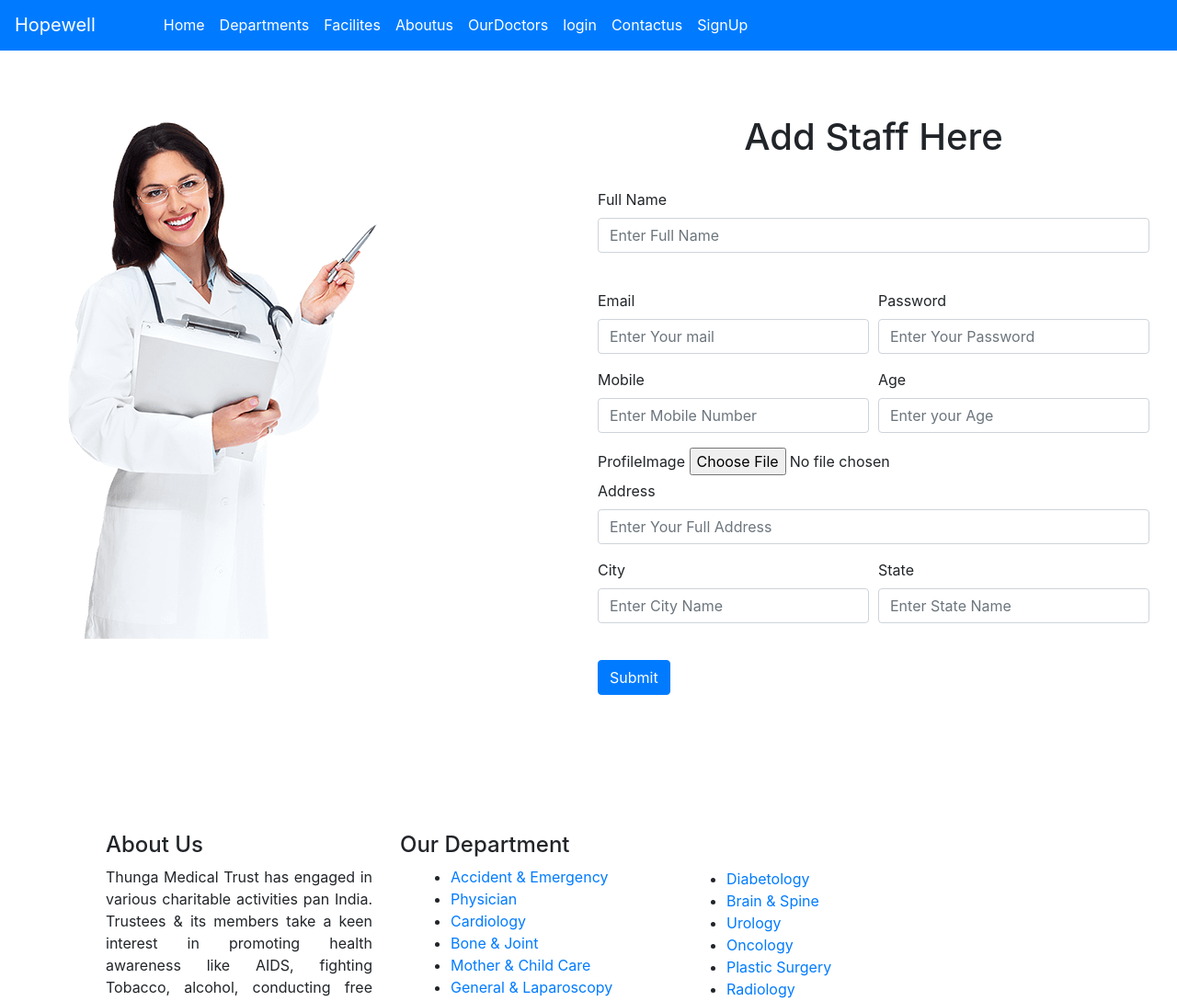
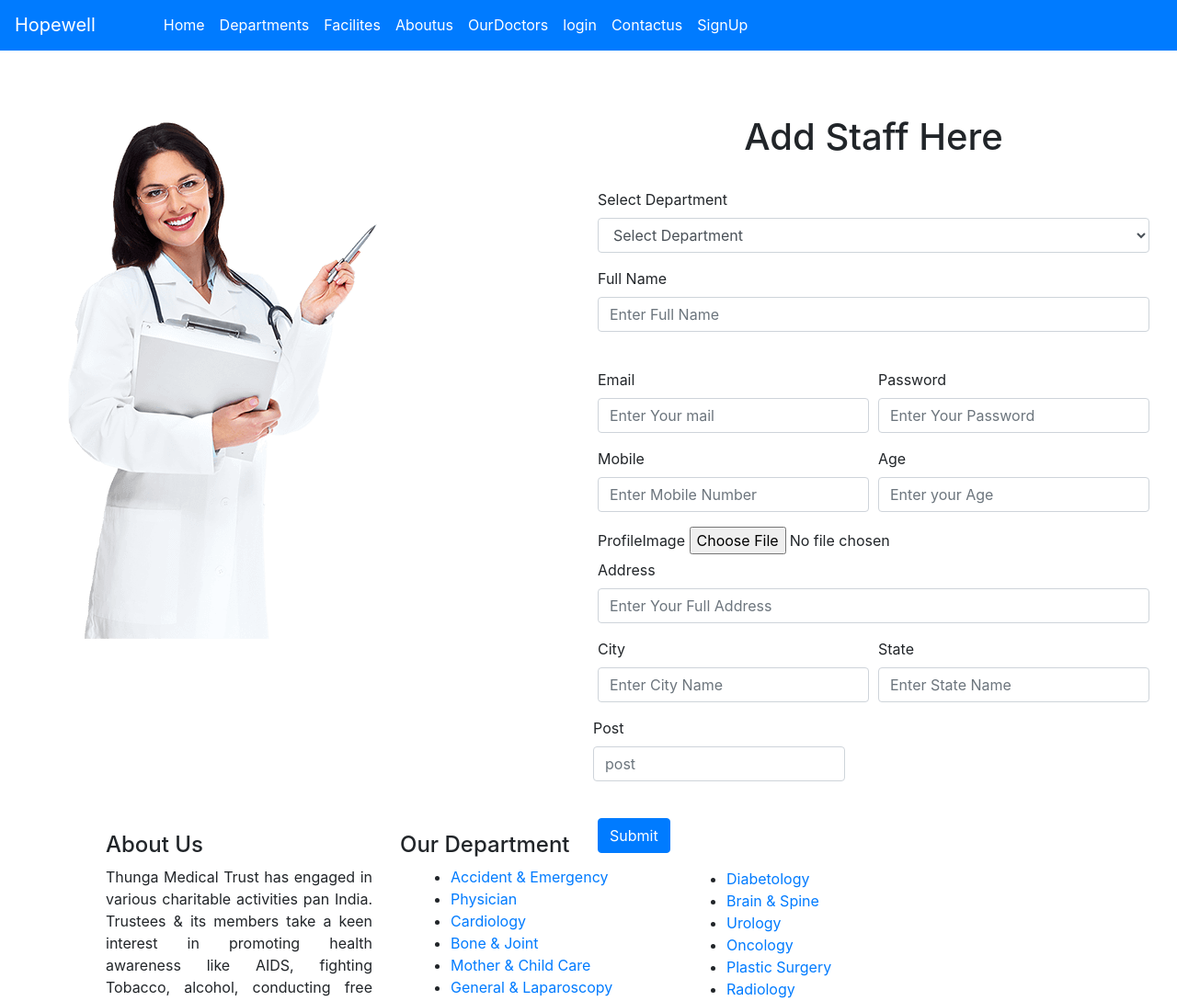
Before and after one commit to Tushar503/hopewellhospital, a Django app: page /staffapp/addstaff/ in a window 1280 px wide. Shown: the part 170-1259 px from the top of the page at 92% size. Run offline with Django 3.2, Linux system fonts and the light colour scheme; tables that the repository leaves empty hold one stand-in row (values such as "Sample post"); some libraries are stand-ins or nearby versions.

Commit message:
@tushar add staff

```diff
--- a/MyUserApp/views.py
+++ b/MyUserApp/views.py
@@ -163,7 +163,7 @@ def changepassword(request):
 
                  return HttpResponse("changed successfully")
             else:
-                return redirect("/manager/manager/",{'old':True})
+                return redirect("/manager/",{'old':True})
         except:
             return HttpResponse("not changed successfully")
 
--- a/managerapp/templates/department.html
+++ b/managerapp/templates/department.html
@@ -16,6 +16,8 @@
 			<option value="Cardiology">Cardiology</option>
 			<option value="Radiology">Radiology</option>
 			<option value="Brain & Spine">Brain & Spine</option>
+			<option value="dermatology">dermatology</option>
+			<option value="other">other</option>
 		</select>
 	</div>
 
--- a/managerapp/urls.py
+++ b/managerapp/urls.py
@@ -5,7 +5,7 @@ app_name='managerapp'
 
 urlpatterns=[
 
-    url(r'^manager/$', views.manager, name="manager"),
+    url(r'^$', views.manager, name="manager"),
     url(r'^department/$',views.departmentadd, name="department"),
     url(r'^departmentview/$',views.departmentview,name="deparmentview"),
     url(r'departmentupdate/$',views.departmentupdate,name="departmentupdate"),
--- a/staffapp/Templates/addstaff.html
+++ b/staffapp/Templates/addstaff.html
@@ -15,7 +15,26 @@
         alert('Details Updated Successfully');
 
     </script>
+
     {% endif %}
+    <div class="form-group">
+    <label for="name">Select Department</label>
+
+        <select name="deptid" class="form-control">
+            <option>Select Department</option>
+            {% if d %}
+    {% for i in d %}
+
+            <option value="{{ i.depttId }}">{{i.depttName}}</option>
+    {% endfor %}
+            {% else %}
+            <option value="-1">No Department Found</option>
+    {% endif %}
+
+        </select>
+  </div>
+
+
       <div class="form-group">
     <label for="name">Full Name</label>
     <input type="text" class="form-control" id="name" placeholder="Enter Full Name" name="username">
@@ -63,6 +82,11 @@
           <label for="state">State</label>
           <input type="text" class="form-control" id="state" name="userstate" placeholder="Enter State Name">
         </div>
+            <div class="form-group">
+    <label for="name">Post</label>
+    <input type="text" class="form-control" id="post" placeholder="post" name="post  ">
+  </div>
+
 
       </div>
 </br>
--- a/staffapp/views.py
+++ b/staffapp/views.py
@@ -4,10 +4,15 @@
 from staffapp.models import Staff
 from django.core.files.storage import FileSystemStorage
 from django.contrib.auth.hashers import make_password,check_password
+from managerapp.forms import DepartmentForm
+from managerapp.models import Department
+
 from Authorize import authcheck
 
 def addstaff(request):
+    dept = Department.objects.all()
     if request.method == "POST":
+
 
         email = request.POST['useremail']
         form = StaffForm(request.POST)
@@ -33,15 +38,19 @@
         f.userAddress = request.POST["useraddress"]
         f.userCity = request.POST["usercity"]
         f.userState = request.POST["userstate"]
+
+        f.userPost=request.POST["post"]
+
         f.userImage = image
         f.isActive = True
         f.isAvailable = True
         f.isQueue = False
+
         #f.userToken = otp
         #f.userConfirmationlink = confirmationlink
         #f.userOtp = otp
         #f.userOtptime = time
-        f.depttId_id = 1
+
 
         f.save()
 
@@ -49,4 +58,4 @@
 
         return render(request, "addstaff.html", {'success': True})
 
-    return render(request, "addstaff.html")
+    return render(request, "addstaff.html",{'d':dept})
```
